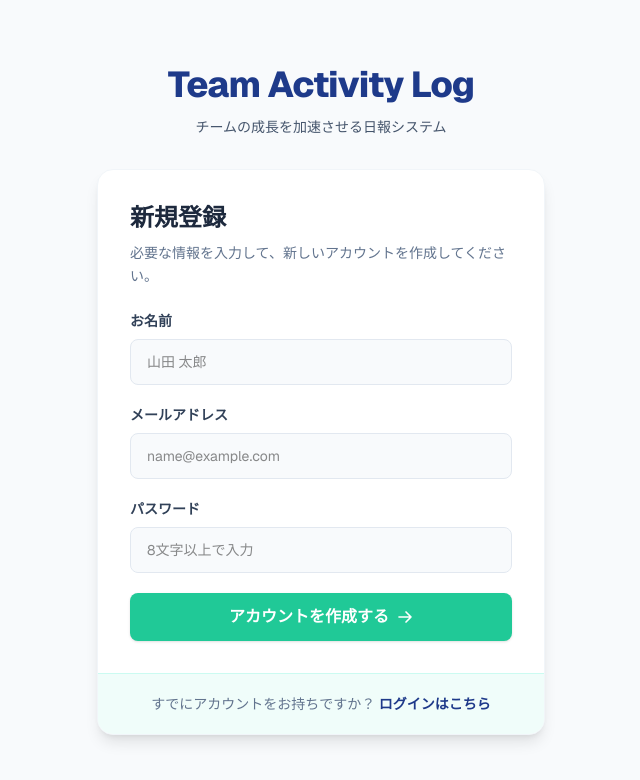
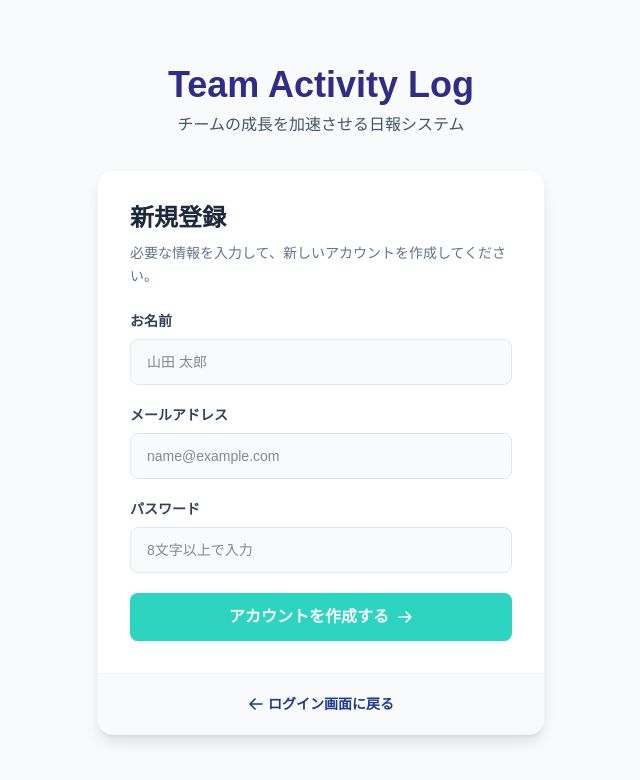
Before and after one commit to naochi12-sus/devstep-daily-report, a Next.js app: page /signup in a window 1280 px wide. Shown: the top 780 px of the page, without its empty margins (319-959 px from the left). Built offline with nearby package versions, Linux system fonts and the light colour scheme; no server answers.

Commit message:
fix:UI調整

```diff
--- a/app/login/page.tsx
+++ b/app/login/page.tsx
@@ -55,8 +55,9 @@ export default function LoginPage() {
                 </p>
             </div>
 
-            {/* ログインカード */}
-            <div className="w-full max-w-112.5 bg-white rounded-2xl shadow-xl p-8">
+            {/* カード全体のコンテナ */}
+            <div className="w-full max-w-md bg-white rounded-2xl shadow-lg overflow-hidden border border-slate-100">
+                <div className="p-8">
                     <h2 className="text-2xl font-bold text-slate-800 mb-2">
                         ログイン
                     </h2>
@@ -68,7 +69,7 @@ export default function LoginPage() {
                     {/* formに onSubmit を追加 */}
                     <form className="space-y-6" onSubmit={handleLogin}>
                         <div>
-                        <label className="block text-sm font-medium text-slate-700 mb-1">
+                            <label className="block text-sm font-medium text-slate-700 mb-2">
                                 メールアドレス
                             </label>
                             <input
@@ -84,12 +85,12 @@ export default function LoginPage() {
                         {/* パスワード入力 */}
                         <div>
                             <div className="flex justify-between mb-1">
-                            <label className="text-sm font-medium text-slate-700">
+                                <label className="text-sm font-medium text-slate-700 mb-2">
                                     パスワード
                                 </label>
                                 <Link
                                     href="/reset-password"
-                                className="text-sm text-emerald-600 hover:underline"
+                                    className="text-sm text-teal-600 hover:text-teal-700 hover:underline"
                                 >
                                     パスワードをお忘れですか？
                                 </Link>
@@ -108,24 +109,29 @@ export default function LoginPage() {
                         <button
                             type="submit"
                             disabled={loading} // 処理中はボタンを無効化
-                        className="w-full bg-emerald-400 hover:bg-emerald-500 text-white font-bold py-3 px-4 rounded-lg flex items-center justify-center gap-2 transition-colors shadow-sm disabled:opacity-50 cursor-pointer "
+                            className="w-full bg-[#2dd4bf] hover:bg-[#25b5a3] text-white font-bold py-3 px-4 rounded-lg flex items-center justify-center gap-2 transition-colors shadow-sm disabled:opacity-50 cursor-pointer "
                         >
-                        {loading ? "ログイン中..." : "ダッシュボードへログイン"}
+                            {loading
+                                ? "ログイン中..."
+                                : "ダッシュボードへログイン"}
                             {!loading && <span>→</span>}
                         </button>
                     </form>
                 </div>
 
-            {/* 下部のリンク */}
-            <p className="mt-8 text-slate-600">
+                {/* フッターエリア（新規登録画面への誘導） */}
+                <div className="bg-[#f0fdfa] border-t border-teal-100 p-5 text-center">
+                    <p className="text-sm text-slate-500">
                         アカウントをお持ちでないですか？{" "}
                         <Link
                             href="/signup"
-                    className="text-indigo-900 font-bold hover:underline"
+                            className="font-bold text-[#1e3a8a] hover:underline mb-2"
                         >
                             新規登録はこちら
                         </Link>
                     </p>
                 </div>
+            </div>
+        </div>
     );
 }
--- a/app/reset-password/page.tsx
+++ b/app/reset-password/page.tsx
@@ -44,13 +44,13 @@ export default function ResetPasswordPage() {
     };
 
     return (
-        <div className="flex min-h-screen flex-col items-center justify-center bg-slate-50 font-sans p-4">
-            {/* アプリ名とサブタイトル */}
+        <div className="min-h-screen bg-slate-50 flex flex-col items-center justify-center p-4">
+            {/* ロゴ・タイトルエリア */}
             <div className="mb-8 text-center">
-                <h1 className="text-4xl font-extrabold text-[#1e3a8a] tracking-tight">
+                <h1 className="text-4xl font-bold text-indigo-900 mb-2">
                     Team Activity Log
                 </h1>
-                <p className="mt-3 text-sm font-medium text-slate-600">
+                <p className="text-slate-600">
                     チームの成長を加速させる日報システム
                 </p>
             </div>
@@ -94,7 +94,7 @@ export default function ResetPasswordPage() {
                                 <button
                                     type="submit"
                                     disabled={loading}
-                                    className="w-full py-3 px-4 bg-emerald-400 hover:bg-emerald-500 text-white font-bold rounded-lg shadow-sm transition-colors flex justify-center items-center gap-2 mt-4 disabled:opacity-50 cursor-pointer "
+                                    className="w-full bg-[#2dd4bf] hover:bg-[#25b5a3] text-white font-bold py-3 px-4 rounded-lg flex items-center justify-center gap-2 transition-colors shadow-sm disabled:opacity-50 cursor-pointer "
                                 >
                                     {loading
                                         ? "送信中..."
--- a/app/signup/page.tsx
+++ b/app/signup/page.tsx
@@ -52,13 +52,13 @@ export default function SignupPage() {
     };
 
     return (
-        <div className="flex min-h-screen flex-col items-center justify-center bg-slate-50 font-sans p-4">
-            {/* アプリ名とサブタイトル */}
+        <div className="min-h-screen bg-slate-50 flex flex-col items-center justify-center p-4">
+            {/* ロゴ・タイトルエリア */}
             <div className="mb-8 text-center">
-                <h1 className="text-4xl font-extrabold text-[#1e3a8a] tracking-tight">
+                <h1 className="text-4xl font-bold text-indigo-900 mb-2">
                     Team Activity Log
                 </h1>
-                <p className="mt-3 text-sm font-medium text-slate-600">
+                <p className="text-slate-600">
                     チームの成長を加速させる日報システム
                 </p>
             </div>
@@ -128,7 +128,7 @@ export default function SignupPage() {
                         <button
                             type="submit"
                             disabled={loading}
-                            className="w-full py-3 px-4 bg-[#20c997] hover:bg-[#1ba87e] text-white font-bold rounded-lg shadow-sm transition-colors flex justify-center items-center gap-2 mt-4 disabled:opacity-50 cursor-pointer "
+                            className="w-full py-3 px-4 bg-[#2dd4bf] hover:bg-[#25b5a3] text-white font-bold rounded-lg shadow-sm transition-colors flex justify-center items-center gap-2 mt-4 disabled:opacity-50 cursor-pointer "
                         >
                             {loading ? "登録中..." : "アカウントを作成する"}
                             {!loading && (
@@ -151,17 +151,28 @@ export default function SignupPage() {
                     </form>
                 </div>
 
-                {/* フッターエリア（ログイン画面への誘導） */}
-                <div className="bg-[#f0fdfa] border-t border-teal-100 p-5 text-center">
-                    <p className="text-sm text-slate-500">
-                        すでにアカウントをお持ちですか？{" "}
-                        <Link
-                            href="/login"
-                            className="font-bold text-[#1e3a8a] hover:underline"
+                {/* フッターエリア */}
+                <div className="bg-slate-50 border-t border-slate-100 p-5 text-center">
+                    <Link
+                        href="/login"
+                        className="text-sm font-bold text-[#1e3a8a] hover:underline flex justify-center items-center gap-1"
+                    >
+                        <svg
+                            xmlns="http://www.w3.org/2000/svg"
+                            fill="none"
+                            viewBox="0 0 24 24"
+                            strokeWidth={2.5}
+                            stroke="currentColor"
+                            className="w-4 h-4"
                         >
-                            ログインはこちら
-                        </Link>
-                    </p>
+                            <path
+                                strokeLinecap="round"
+                                strokeLinejoin="round"
+                                d="M10.5 19.5 3 12m0 0 7.5-7.5M3 12h18"
+                            />
+                        </svg>
+                        ログイン画面に戻る
+                    </Link>
                 </div>
             </div>
         </div>
--- a/app/update-password/page.tsx
+++ b/app/update-password/page.tsx
@@ -67,7 +67,7 @@ export default function UpdatePasswordPage() {
                     <button
                         type="submit"
                         disabled={loading}
-                        className="w-full py-3 bg-emerald-400 hover:bg-emerald-500 text-white font-bold rounded-lg disabled:opacity-50 cursor-pointer "
+                        className="w-full bg-[#2dd4bf] hover:bg-[#25b5a3] text-white font-bold py-3 px-4 rounded-lg flex items-center justify-center gap-2 transition-colors shadow-sm disabled:opacity-50 cursor-pointer "
                     >
                         {loading ? "更新中..." : "パスワードを保存する"}
                     </button>
```
Also changed, not shown: 1 other file (tests, documents, lock files or other folders). Lines whose indentation alone changed are shown as unchanged.
